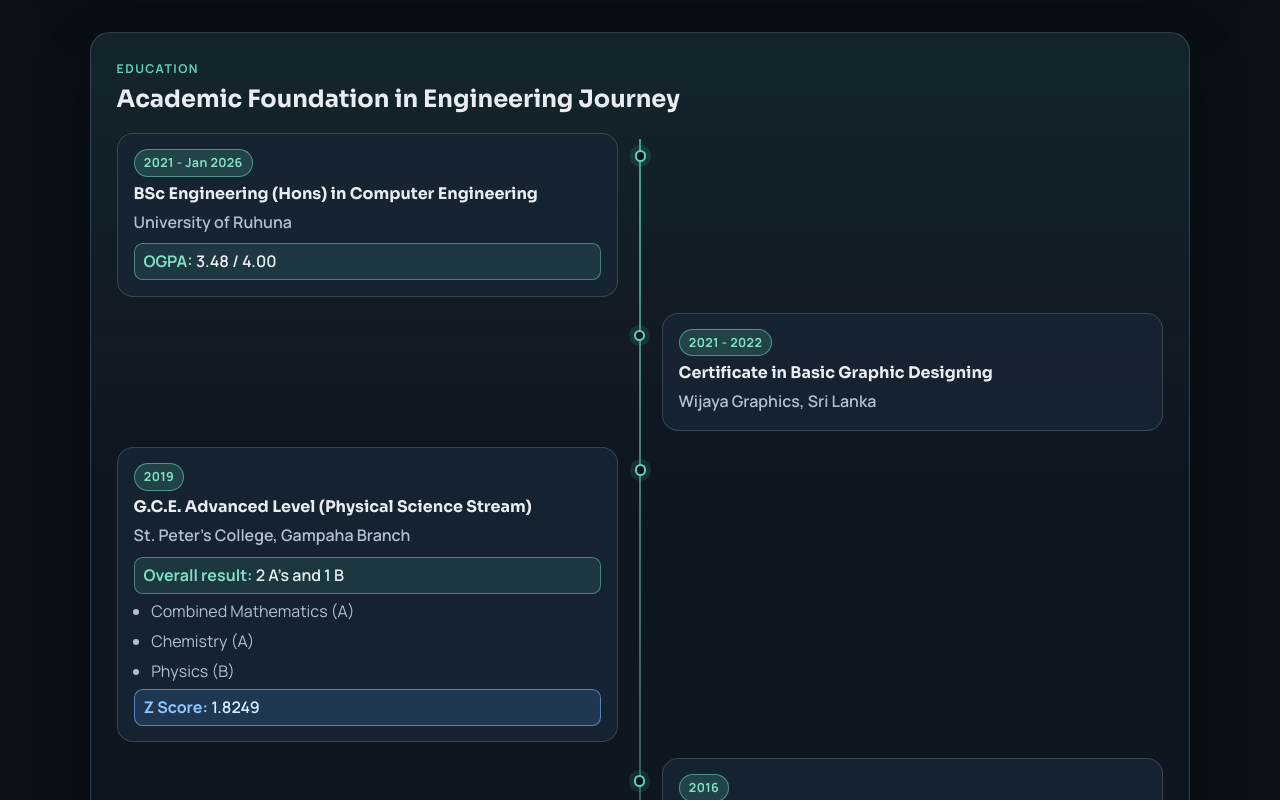
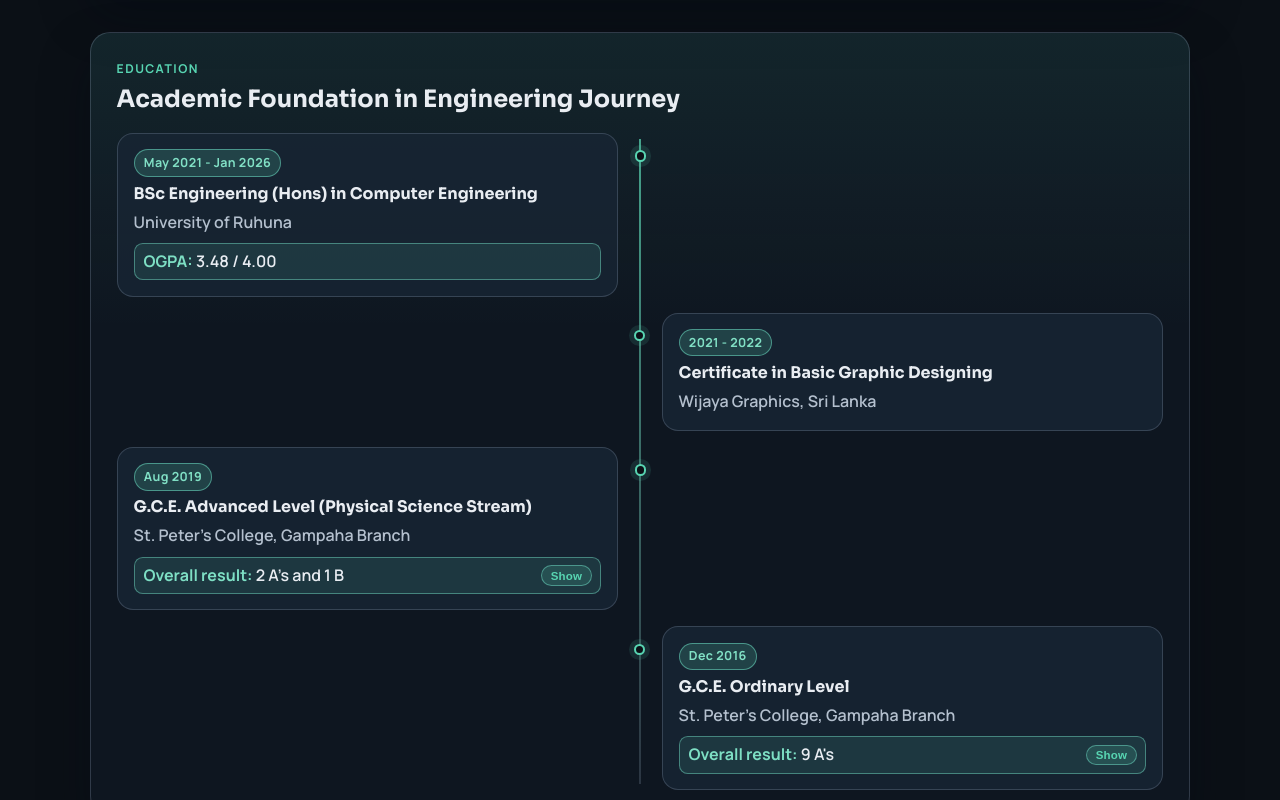
Before and after one commit to Mr-Nithil/Portfolio, a React (Vite) app: page / in a window 1280 px wide. Shown: the part 4620-5420 px from the top of the page. Built offline with nearby package versions, Linux system fonts and the light colour scheme.

Commit message:
feat: enhance education section with expandable result details and updated styles

```diff
--- a/src/components/Education.jsx
+++ b/src/components/Education.jsx
@@ -1,12 +1,23 @@
+import { useState } from "react";
+
 function Education() {
+  const [expandedResults, setExpandedResults] = useState({});
+
   const isResultLine = (note) =>
     note.startsWith("Overall result:") ||
     note.startsWith("OGPA:") ||
     note.startsWith("Z Score:");
 
+  const toggleResultDetails = (itemKey) => {
+    setExpandedResults((current) => ({
+      ...current,
+      [itemKey]: !current[itemKey],
+    }));
+  };
+
   const educationTimeline = [
     {
-      period: "2021 - Jan 2026",
+      period: "May 2021 - Jan 2026",
       qualification: "BSc Engineering (Hons) in Computer Engineering",
       institute: "University of Ruhuna",
       notes: ["OGPA: 3.48 / 4.00"],
@@ -18,7 +29,7 @@ function Education() {
       notes: [],
     },
     {
-      period: "2019",
+      period: "Aug 2019",
       qualification: "G.C.E. Advanced Level (Physical Science Stream)",
       institute: "St. Peter's College, Gampaha Branch",
       notes: [
@@ -30,7 +41,7 @@ function Education() {
       ],
     },
     {
-      period: "2016",
+      period: "Dec 2016",
       qualification: "G.C.E. Ordinary Level",
       institute: "St. Peter's College, Gampaha Branch",
       notes: [
@@ -56,9 +67,26 @@ function Education() {
       </div>
 
       <div className="edu-timeline" aria-label="Education timeline">
-        {educationTimeline.map((item, index) => (
+        {educationTimeline.map((item, index) => {
+          const itemKey = `${item.qualification}-${item.period}`;
+          const overallResultIndex = item.notes.findIndex((note) =>
+            note.startsWith("Overall result:"),
+          );
+          const hasExpandableResults =
+            overallResultIndex !== -1 && item.notes.length > 1;
+          const isExpanded = Boolean(expandedResults[itemKey]);
+          const notesToRender = hasExpandableResults
+            ? [
+                item.notes[overallResultIndex],
+                ...(isExpanded
+                  ? item.notes.filter((_, i) => i !== overallResultIndex)
+                  : []),
+              ]
+            : item.notes;
+
+          return (
             <article
-            key={`${item.qualification}-${item.period}`}
+              key={itemKey}
               className={`edu-timeline-item ${index % 2 === 0 ? "left" : "right"}`}
             >
               <div className="edu-timeline-marker" aria-hidden="true" />
@@ -66,21 +94,37 @@ function Education() {
                 <p className="edu-period">{item.period}</p>
                 <h3>{item.qualification}</h3>
                 <p className="edu-institute">{item.institute}</p>
-              {item.notes.length > 0 && (
+                {notesToRender.length > 0 && (
                   <ul>
-                  {item.notes.map((note) => {
+                    {notesToRender.map((note) => {
                       const [label, value] = note.split(":");
                       const highlighted = isResultLine(note);
                       const isZScore = note.startsWith("Z Score:");
+                      const isOverallResult =
+                        note.startsWith("Overall result:");
 
                       if (highlighted && value) {
                         return (
                           <li
                             key={note}
-                          className={`edu-note-highlight ${isZScore ? "edu-note-zscore" : ""}`.trim()}
+                            className={`edu-note-highlight ${isZScore ? "edu-note-zscore" : ""} ${isOverallResult ? "has-toggle" : ""}`.trim()}
                           >
+                            <span className="edu-note-text">
                               <span className="edu-note-key">{label}:</span>{" "}
-                          <span className="edu-note-value">{value.trim()}</span>
+                              <span className="edu-note-value">
+                                {value.trim()}
+                              </span>
+                            </span>
+                            {isOverallResult && hasExpandableResults ? (
+                              <button
+                                type="button"
+                                className="edu-result-toggle"
+                                onClick={() => toggleResultDetails(itemKey)}
+                                aria-expanded={isExpanded}
+                              >
+                                {isExpanded ? "Hide" : "Show"}
+                              </button>
+                            ) : null}
                           </li>
                         );
                       }
@@ -91,7 +135,8 @@ function Education() {
                 )}
               </div>
             </article>
-        ))}
+          );
+        })}
       </div>
     </section>
   );
--- a/src/styles/index.css
+++ b/src/styles/index.css
@@ -1355,6 +1355,34 @@ h1 span {
   background: color-mix(in srgb, var(--accent) 12%, transparent);
 }
 
+.edu-note-highlight.has-toggle {
+  display: flex;
+  align-items: center;
+  justify-content: space-between;
+  gap: 0.6rem;
+}
+
+.edu-note-text {
+  min-width: 0;
+}
+
+.edu-result-toggle {
+  border: 1px solid color-mix(in srgb, var(--accent) 44%, var(--line));
+  border-radius: 999px;
+  padding: 0.2rem 0.52rem;
+  background: color-mix(in srgb, var(--accent) 16%, transparent);
+  color: var(--accent);
+  font-size: 0.72rem;
+  font-weight: 700;
+  letter-spacing: 0.02em;
+  cursor: pointer;
+  flex-shrink: 0;
+}
+
+.edu-result-toggle:hover {
+  background: color-mix(in srgb, var(--accent) 24%, transparent);
+}
+
 .edu-note-zscore {
   border-color: color-mix(in srgb, #5ba8ff 60%, var(--line));
   background: color-mix(in srgb, #5ba8ff 16%, transparent);
```
Lines whose indentation alone changed are shown as unchanged.
